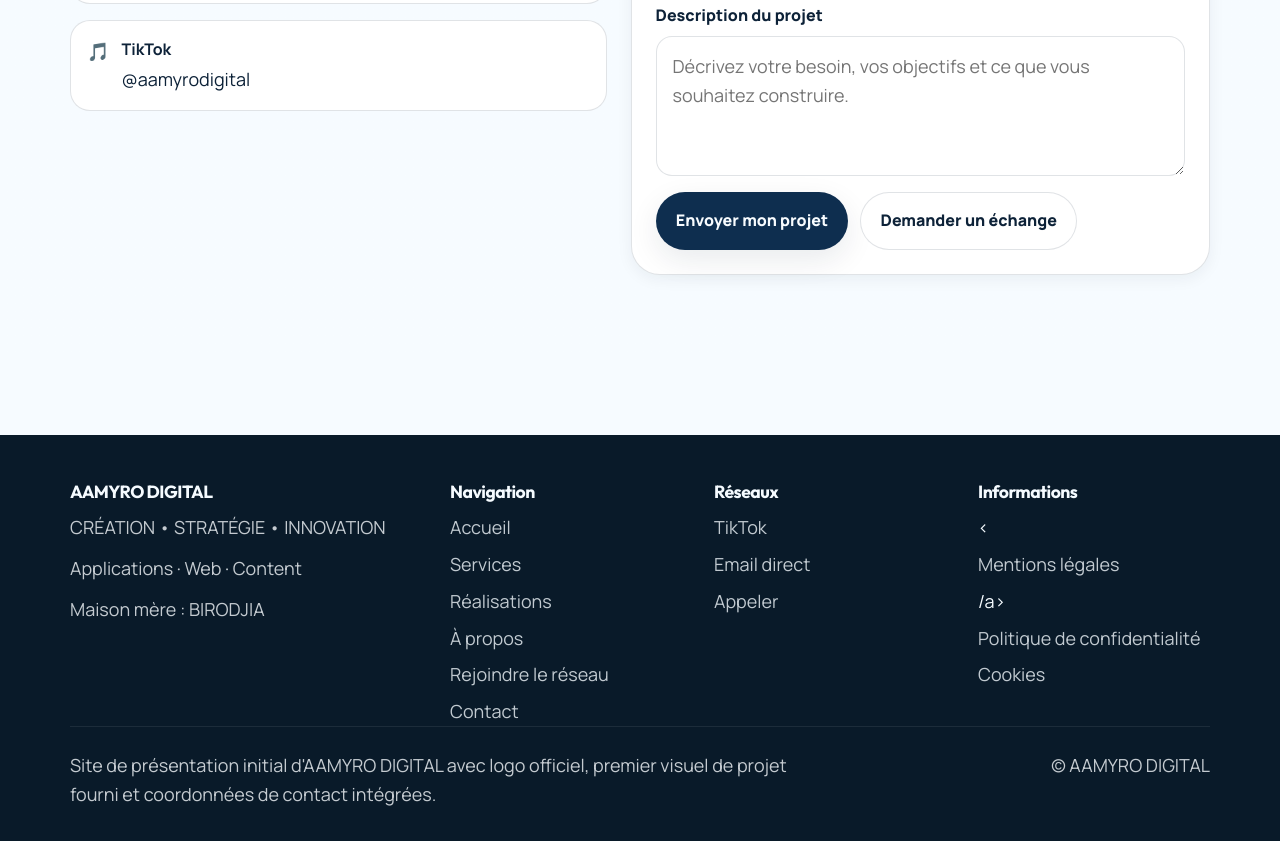
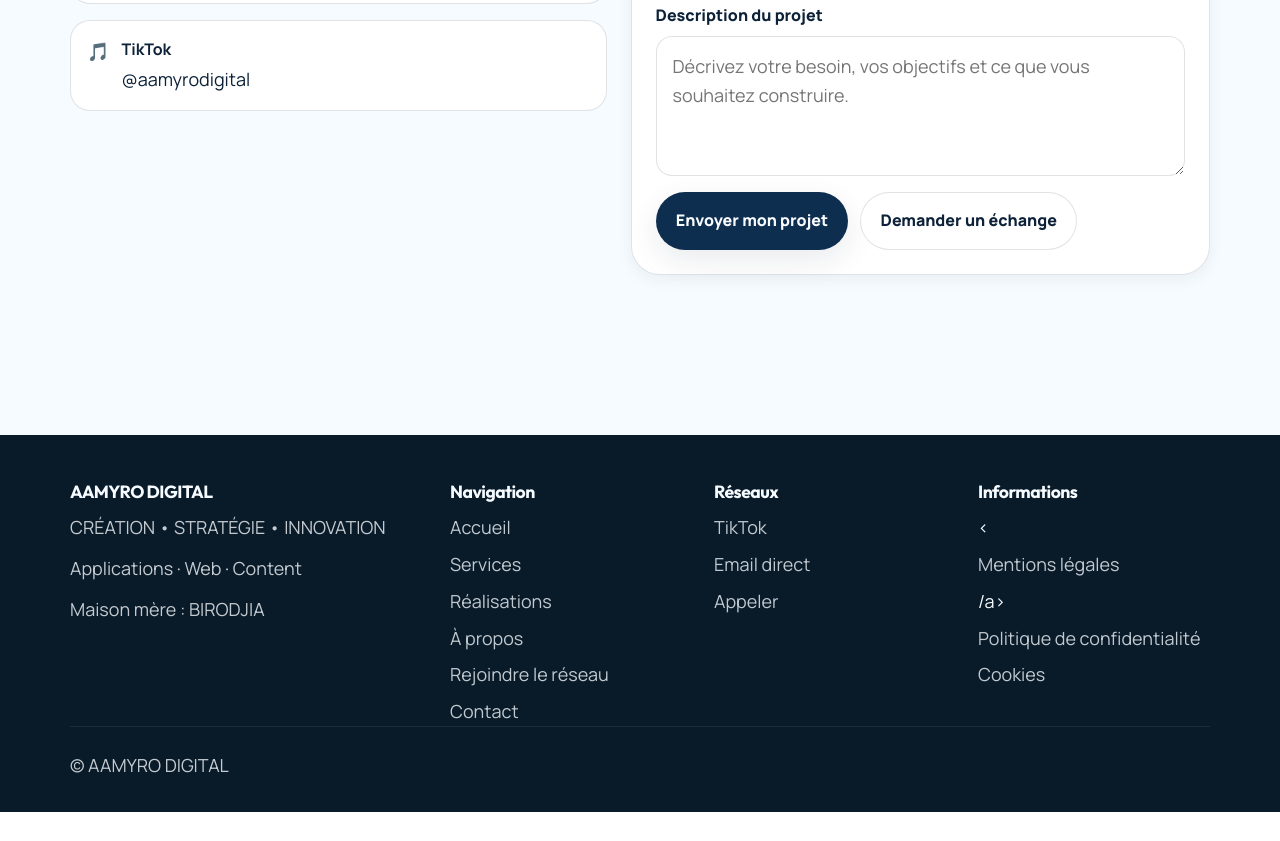
Before and after one commit to entreprises-birodjia/aamyro-digital-site, a plain HTML site: page index.html in a window 1280 px wide. Shown: the part 7485-8326 px from the top of the page. After the commit the page ends 8297 px from the top, so only its background shows below. Drawn offline with Linux system fonts and the light colour scheme.

Commit message:
Update index.html

```diff
--- a/index.html
+++ b/index.html
@@ -46,7 +46,7 @@
 <a href="https://sites.google.com/birodjia.com/mentionlegalaamyrodigital/accueil" target="_blank" rel="noopener noreferrer">Mentions légales</a>
 /a><a href="https://sites.google.com/birodjia.com/politiqueconfidentialieaamyro/accueil" target="_blank" rel="noopener noreferrer">Politique de confidentialité</a>
 <a href="https://sites.google.com/birodjia.com/cookiesaamyrodigital/accueil" target="_blank" rel="noopener noreferrer">Cookies</a>
-</a></div></div></div><div class="container footer-bottom"><p>Site de présentation initial d'AAMYRO DIGITAL avec logo officiel, premier visuel de projet fourni et coordonnées de contact intégrées.</p><p>© AAMYRO DIGITAL</p></div></footer>
+</a></div></div></div><div class="container footer-bottom"><p>© AAMYRO DIGITAL</p></div></footer>
   <div class="sticky-cta"><div class="container sticky-cta-inner"><a class="btn btn-primary" href="#contact">Parler de mon projet</a><a class="btn btn-secondary" href="#reseau">Rejoindre le réseau</a></div></div>
   <script>(function(){const root=document.documentElement,toggle=document.querySelector('[data-theme-toggle]'),prefersDark=window.matchMedia('(prefers-color-scheme: dark)').matches;let theme=prefersDark?'dark':'light';root.setAttribute('data-theme',theme);toggle.addEventListener('click',()=>{theme=theme==='dark'?'light':'dark';root.setAttribute('data-theme',theme);toggle.textContent=theme==='dark'?'☀':'☾';});toggle.textContent=theme==='dark'?'☀':'☾';const menuBtn=document.querySelector('[data-menu-toggle]'),menu=document.getElementById('mobile-menu');if(menuBtn&&menu){menuBtn.addEventListener('click',()=>{const open=menu.classList.toggle('open');menuBtn.setAttribute('aria-expanded',String(open));});menu.querySelectorAll('a').forEach(link=>link.addEventListener('click',()=>{menu.classList.remove('open');menuBtn.setAttribute('aria-expanded','false');}));}const observer='IntersectionObserver' in window?new IntersectionObserver((entries)=>{entries.forEach(entry=>{if(entry.isIntersecting){entry.target.classList.add('visible');observer.unobserve(entry.target);}});},{threshold:.14}):null;document.querySelectorAll('.reveal').forEach(el=>observer?observer.observe(el):el.classList.add('visible'));})();</script>
 </body>
```
